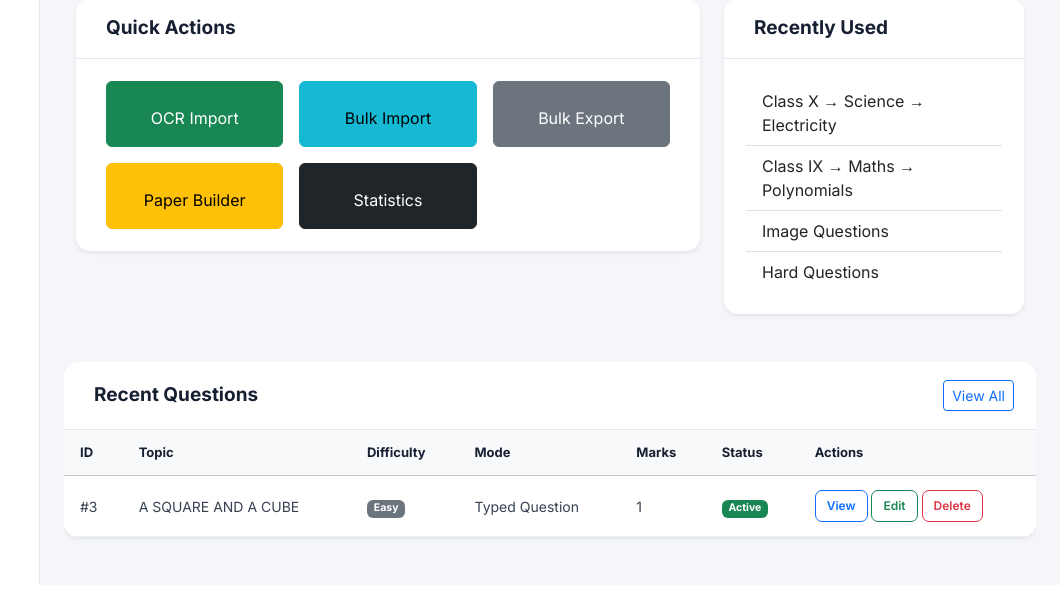
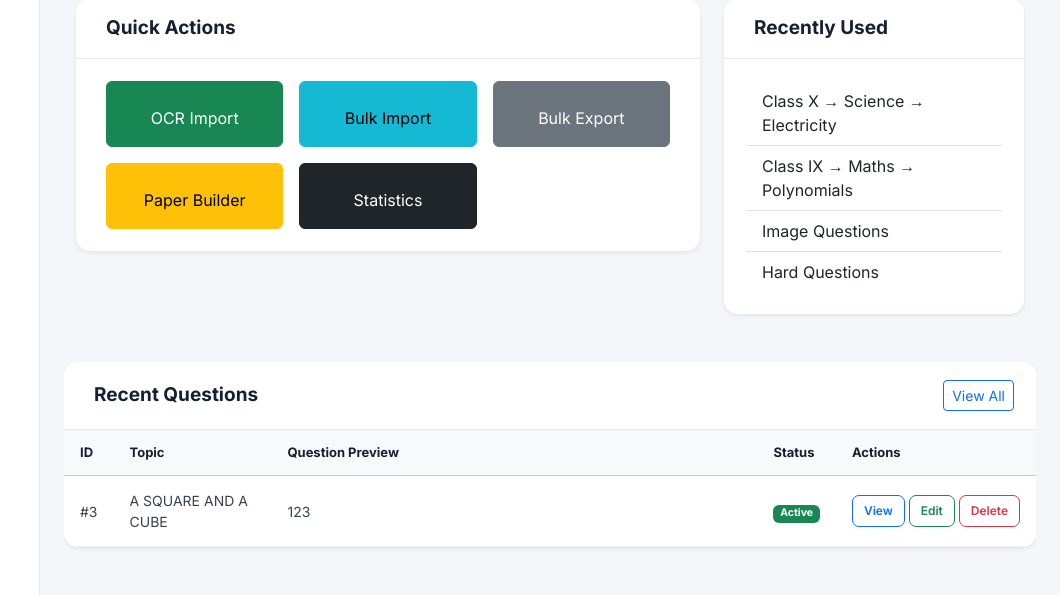
Before and after one commit to jhclasses320-droid/COACHING_ERP, a Django app: page /questions/ in a window 1280 px wide. Shown: the part 912-1507 px from the top of the page, without its empty margins (220-1280 px from the left). Run offline with Django 5.2, Linux system fonts and the light colour scheme; data comes from the database, SQL or seed files in the repository.

Commit message:
Add question preview to question management

```diff
--- a/templates/question_bank/dashboard.html
+++ b/templates/question_bank/dashboard.html
@@ -366,6 +366,7 @@
         </div>
 
     </div>
+
     <!-- ===================================================== -->
     <!-- QUICK ACTIONS & RECENTLY USED -->
     <!-- ===================================================== -->
@@ -391,8 +392,6 @@
                 <div class="card-body">
 
                     <div class="row g-3">
-
-
 
                         <div class="col-md-4">
                             <a href="#" class="btn btn-success w-100 p-3">
@@ -457,10 +456,21 @@
 
                     <ul class="list-group list-group-flush">
 
-                        <li class="list-group-item">Class X → Science → Electricity</li>
-                        <li class="list-group-item">Class IX → Maths → Polynomials</li>
-                        <li class="list-group-item">Image Questions</li>
-                        <li class="list-group-item">Hard Questions</li>
+                        <li class="list-group-item">
+                            Class X → Science → Electricity
+                        </li>
+
+                        <li class="list-group-item">
+                            Class IX → Maths → Polynomials
+                        </li>
+
+                        <li class="list-group-item">
+                            Image Questions
+                        </li>
+
+                        <li class="list-group-item">
+                            Hard Questions
+                        </li>
 
                     </ul>
 
@@ -489,9 +499,7 @@
             </h5>
 
             <a href="#" class="btn btn-sm btn-outline-primary">
-
                 View All
-
             </a>
 
         </div>
@@ -506,9 +514,7 @@
 
                         <th>ID</th>
                         <th>Topic</th>
-                        <th>Difficulty</th>
-                        <th>Mode</th>
-                        <th>Marks</th>
+                        <th style="width: 50%;">Question Preview</th>
                         <th>Status</th>
                         <th>Actions</th>
 
@@ -522,19 +528,39 @@
 
                     <tr>
 
-                        <td>#{{ question.id }}</td>
-
-                        <td>{{ question.topic.name }}</td>
+                        <td>
+                            #{{ question.id }}
+                        </td>
 
                         <td>
-                            <span class="badge bg-secondary">
-                                {{ question.get_difficulty_display }}
-                            </span>
+                            {{ question.topic.name }}
                         </td>
 
-                        <td>{{ question.get_question_mode_display }}</td>
+                        <td style="max-width: 600px;">
 
-                        <td>{{ question.marks }}</td>
+                            {% if question.question_text %}
+
+                                {{ question.question_text|truncatechars:110 }}
+
+                            {% elif question.question_image %}
+
+                                <span class="text-muted">
+
+                                    <i class="fas fa-image me-1"></i>
+
+                                    Image-based question
+
+                                </span>
+
+                            {% else %}
+
+                                <span class="text-muted">
+                                    No question text available
+                                </span>
+
+                            {% endif %}
+
+                        </td>
 
                         <td>
 
@@ -554,7 +580,7 @@
 
                         </td>
 
-                        <td>
+                        <td style="white-space: nowrap;">
 
                             <a
                                 href="{% url 'questionbank:view_question' question.id %}"
@@ -585,7 +611,10 @@
 
                     <tr>
 
-                        <td colspan="7" class="text-center p-5 text-muted">
+                        <td
+                            colspan="5"
+                            class="text-center p-5 text-muted"
+                        >
 
                             <i class="fas fa-folder-open fa-3x mb-3"></i>
 
```
Lines whose indentation alone changed are shown as unchanged.
